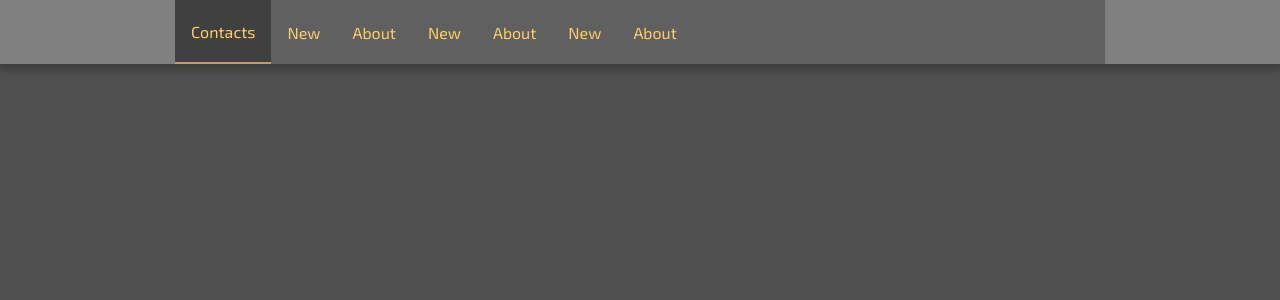
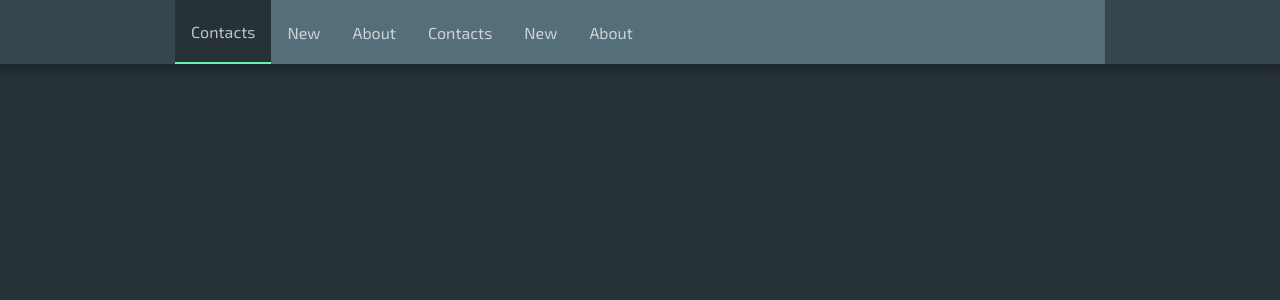
Before and after one commit to alexander-lyakhov/vue-contacts, a Vue app: page / in a window 1280 px wide. Shown: the top 300 px of the page. Built offline with nearby package versions, Linux system fonts and the light colour scheme; the HTML template or start-up script is replaced by a standard one.

Commit message:
added material-colors

```diff
--- a/package.json
+++ b/package.json
@@ -17,6 +17,7 @@
     "@vue/cli-plugin-router": "^4.0.0",
     "@vue/cli-plugin-vuex": "^4.0.0",
     "@vue/cli-service": "^4.0.0",
+    "material-colors": "^1.2.6",
     "node-sass": "^4.12.0",
     "sass-loader": "^8.0.0",
     "vue-template-compiler": "^2.6.10"
--- a/src/components/site-header/index.vue
+++ b/src/components/site-header/index.vue
@@ -3,42 +3,34 @@
     <nav>
       <ul class="menu">
         <li class="menu-item">
-          <a class="menu-item__link menu-item__link-selected" href="#">Contacts</a>
+          <router-link to="#" class="menu-item__link menu-item__link-selected">Contacts</router-link>
         </li>
 
         <li class="menu-item">
-          <a class="menu-item__link" href="#">New</a>
+          <router-link to="#" class="menu-item__link">New</router-link>
         </li>
 
         <li class="menu-item">
-          <a class="menu-item__link" href="#">About</a>
+          <router-link to="#" class="menu-item__link">About</router-link>
         </li>
 
         <li class="menu-item">
-          <a class="menu-item__link" href="#">New</a>
+          <router-link to="#" class="menu-item__link">Contacts</router-link>
         </li>
 
         <li class="menu-item">
-          <a class="menu-item__link" href="#">About</a>
+          <router-link to="#" class="menu-item__link">New</router-link>
         </li>
 
         <li class="menu-item">
-          <a class="menu-item__link" href="#">New</a>
-        </li>
-
-        <li class="menu-item">
-          <a class="menu-item__link" href="#">About</a>
+          <router-link to="#" class="menu-item__link">About</router-link>
         </li>
       </ul>
     </nav>
   </header>
 </template>
 
-<script>
-</script>
-
 <style lang="scss" scoped>
-
 header {
   background: $bg-header;
   box-shadow: 0 4px 8px 2px rgba(0, 0, 0, 0.25);
@@ -60,7 +52,6 @@ nav {
   align-items: center;
 
   .menu {
-    //background: #066;
     height: 100%;
     display: flex;
 
@@ -69,7 +60,7 @@ nav {
 
       &__link {
         font-size: 16px;
-        color: $color_route;
+        color: $color-route;
         text-decoration: none;
         display: flex;
         justify-content: center;
@@ -78,8 +69,8 @@ nav {
         padding: 0 16px;
 
         &-selected {
-          background: $bg-main;
-          border-bottom: 2px solid #c96;
+          background: $bg-nav-selected;
+          border-bottom: 2px solid $color-accent;
         }
 
         &:active, &:link {
@@ -87,17 +78,9 @@ nav {
         }
 
         &:hover {
-          background: $bg-main;
+          color: #000;
+          background: $bg-nav-active;
         }
-      }
-      &[disabled] {
-        .menu-item__link {
-            color: $color-route__disabled;
-            &:hover {
-              background: $bg-nav;
-              cursor: default;
-            }
-          }
       }
     }
   }
--- a/src/styles/variables.scss
+++ b/src/styles/variables.scss
@@ -1,19 +1,24 @@
+@import 'material-colors/dist/colors.scss';
 @import url('https://fonts.googleapis.com/css?family=Exo+2');
+
 $font-primary: 'Exo 2';
 $page-width: 960px;
 
-$bg-body: #505050;
-$bg-main: #404040;
-$bg-header: #808080;
-$bg-nav: #606060;
-$bg-active: #303030;
+$bg-body: $md-blue-grey-900;
+$bg-main: $md-blue-grey-800;
+
+$bg-header: $md-blue-grey-800;
+$bg-nav: $md-blue-grey-600;
+$bg-nav-active: #e8e8e8;//$md-purple-a100;
+$bg-nav-selected: $md-blue-grey-900;
+
 
 $color-primary: #ccc;
 $color-primary__active: #fff;
 $color-secondary: #9ce;
 $text-color: $color_primary;
-$color-route: #fc6;
-$color-route__disabled: #a0a0a0;
+$color-route: $md-light-text-secondary;
+$color-accent: $md-green-a200;
 
 $min-width: 400px;
 
```
Also changed, not shown: 1 other file (tests, documents, lock files or other folders).
